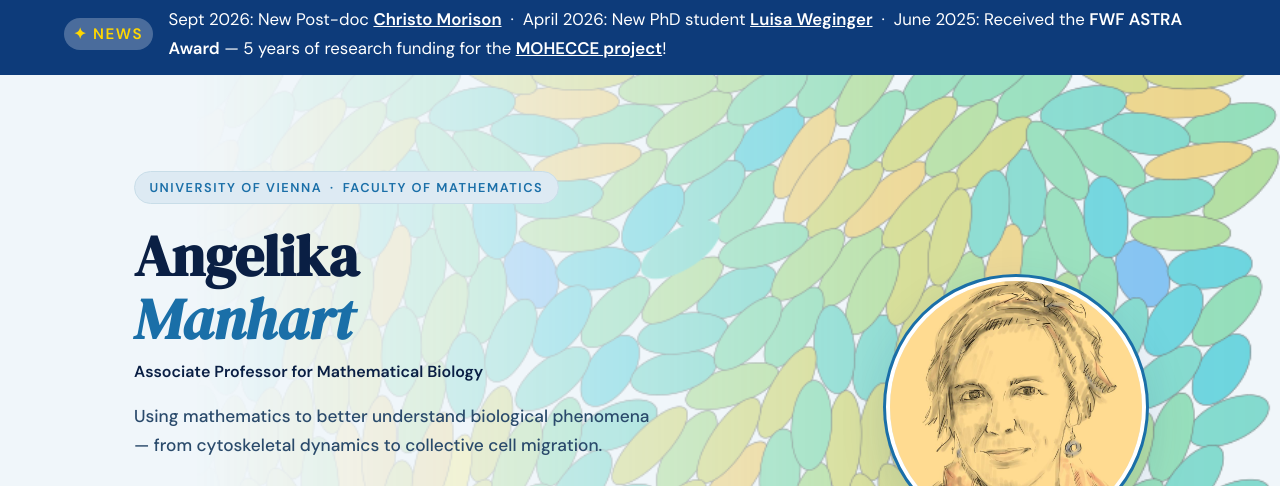
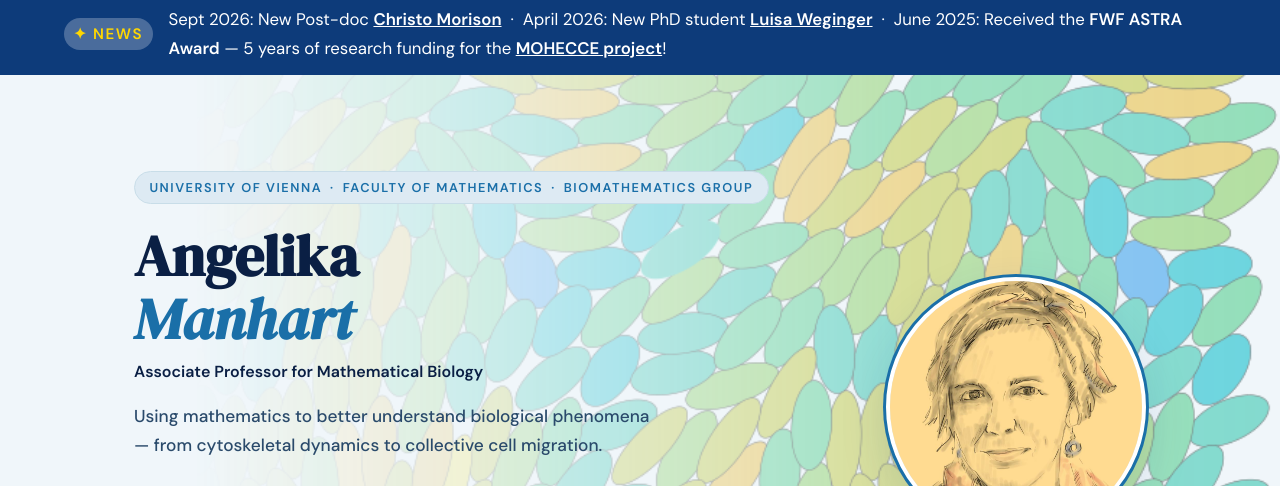
Before and after one commit to angelikamanhart/angelikamanhart.github.io, a plain HTML site: page index.html in a window 1280 px wide. Shown: the part 69-555 px from the top of the page. Drawn offline with Linux system fonts and the light colour scheme.

Commit message:
Add Biomathematics Group link to hero eyebrow
Co-Authored-By: Claude Sonnet 4.6 <noreply@anthropic.com>

```diff
--- a/index.html
+++ b/index.html
@@ -237,7 +237,7 @@
   <div id="hero-shell">
     <div id="hero">
       <div class="hero-text">
-        <p class="hero-eyebrow"><a href="https://www.univie.ac.at" style="color: inherit; text-decoration: none;">University of Vienna</a> · <a href="https://mathematik.univie.ac.at" style="color: inherit; text-decoration: none;">Faculty of Mathematics</a></p>
+        <p class="hero-eyebrow"><a href="https://www.univie.ac.at" style="color: inherit; text-decoration: none;">University of Vienna</a> · <a href="https://mathematik.univie.ac.at" style="color: inherit; text-decoration: none;">Faculty of Mathematics</a> · <a href="https://biomathematics.univie.ac.at/" style="color: inherit; text-decoration: none;">Biomathematics Group</a></p>
         <h1 class="hero-name">Angelika<br/><em>Manhart</em></h1>
         <p class="hero-title">Associate Professor for Mathematical Biology</p>
         <p class="hero-tagline">Using mathematics to better understand biological phenomena — from cytoskeletal dynamics to collective cell migration.</p>
```
